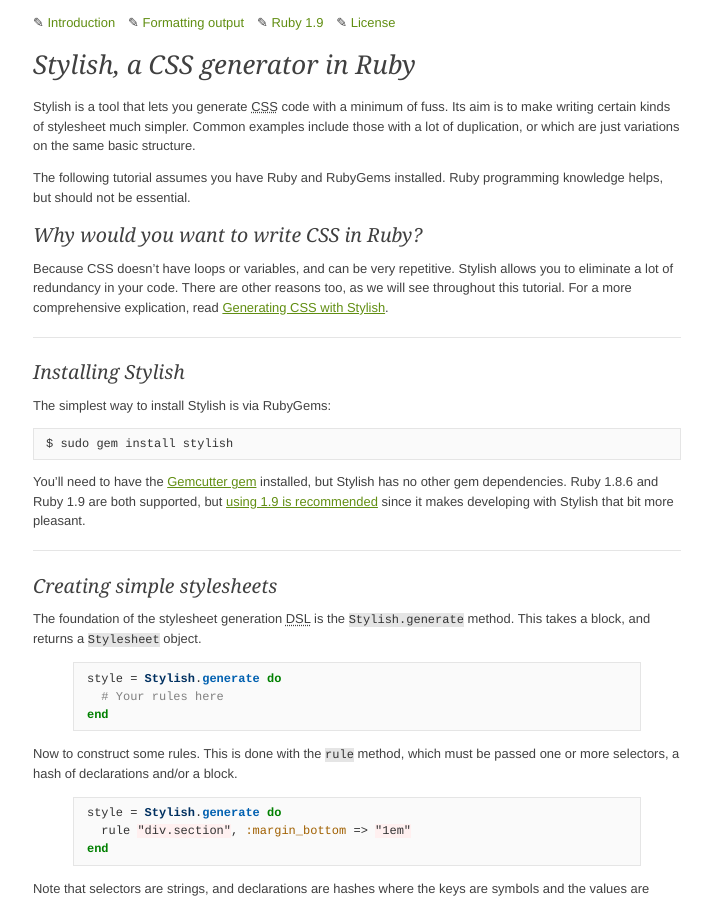
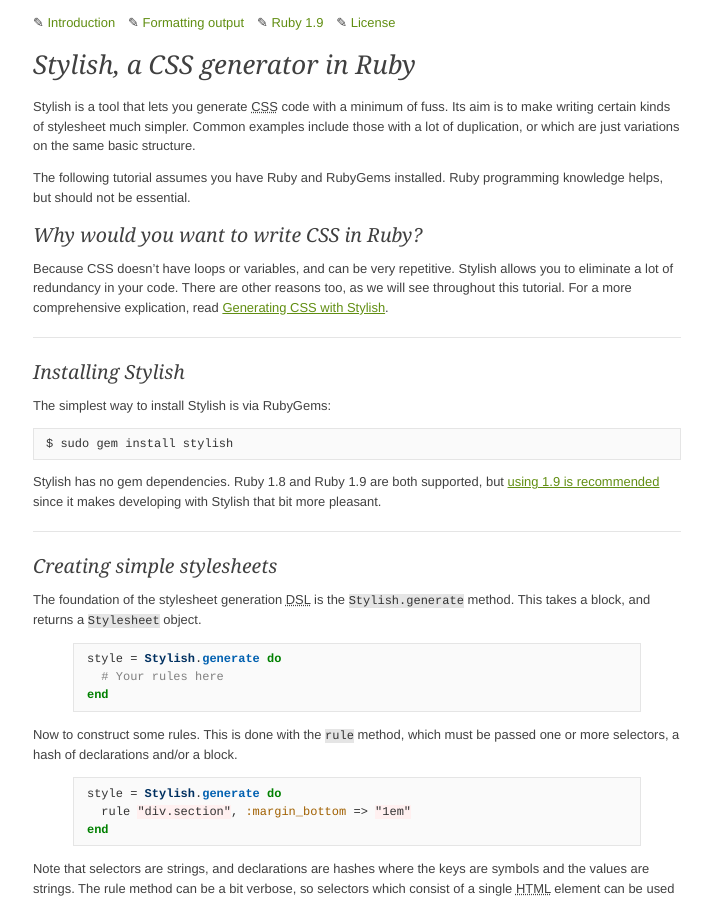
Before and after one commit to beastaugh/stylish, a Jekyll site: the page built from index.html, in a window 1280 px wide and 900 px high. Shown: the whole window, without its empty margins (283-995 px from the left). Built offline with Jekyll 4.4.1, drawn with Linux system fonts in a browser that asks for light colours.

Commit message:
Using Gemcutter is no longer required, thank goodness.

```diff
--- a/index.html
+++ b/index.html
@@ -37,11 +37,9 @@
   <pre class="code terminal"><code>sudo gem install stylish</code></pre>
 
   <p>
-    You&#8217;ll need to have the <a href="http://gemcutter.org/">Gemcutter
-    gem</a> installed, but Stylish has no other gem dependencies. Ruby 1.8.6
-    and Ruby 1.9 are both supported, but <a href="ruby19.html">using 1.9 is
-    recommended</a> since it makes developing with Stylish that bit more
-    pleasant.
+    Stylish has no gem dependencies. Ruby 1.8 and Ruby 1.9 are both supported,
+    but <a href="ruby19.html">using 1.9 is recommended</a> since it makes
+    developing with Stylish that bit more pleasant.
   </p>
 </div>
 
```
